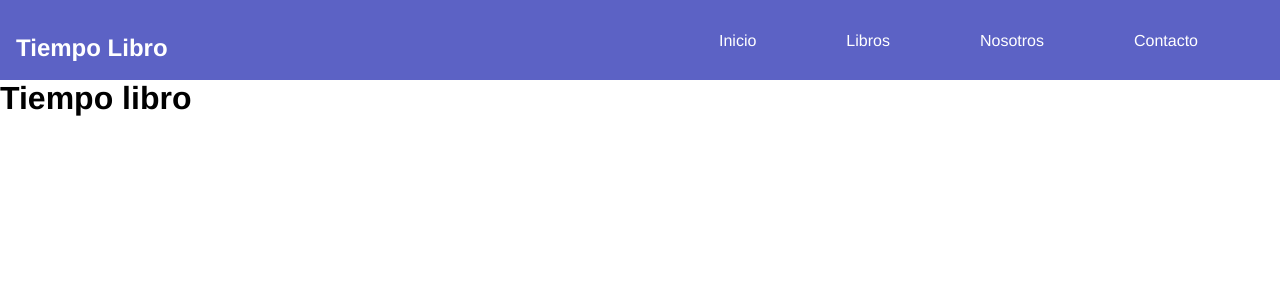
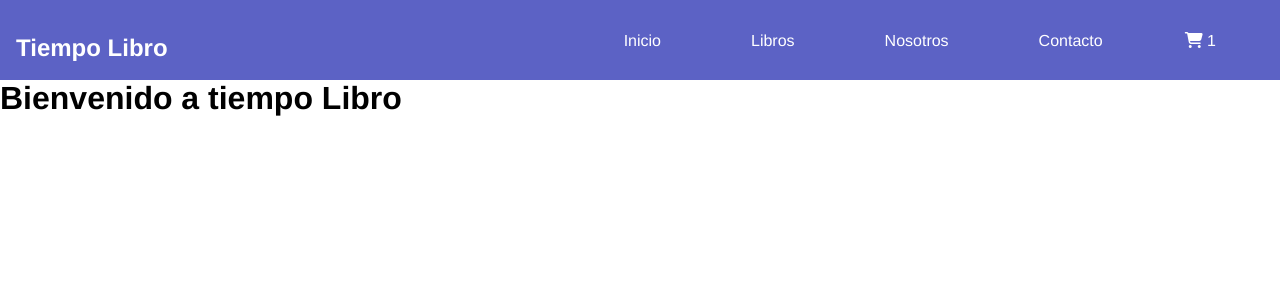
Before and after one commit to grGrimales/ecommerce-tiempo-libro, a React (Create React App) app: page / in a window 1280 px wide. Shown: the top 300 px of the page. Built offline with nearby package versions, Linux system fonts and the light colour scheme.

Commit message:
Se crea dos componentes para mostrar el carrito de compras y uno para mostrar un saludo

```diff
--- a/src/App.js
+++ b/src/App.js
@@ -1,10 +1,12 @@
+import { ItemListContainer } from "./components/ItemListContainer";
 import { NavBar } from "./components/NavBar";
 
 function App() {
   return (
     <div className="App">
       <NavBar />
-      <h1>Tiempo libro</h1>
+
+      <ItemListContainer greetings="Bienvenido a tiempo Libro" />
     </div>
   );
 }
--- /dev/null
+++ b/src/components/CartWidget.js
@@ -0,0 +1,11 @@
+import React from "react";
+
+export const CartWidget = () => {
+  return (
+    <>
+      <span>
+        <i className="fas fa-shopping-cart"></i> 1
+      </span>
+    </>
+  );
+};
--- /dev/null
+++ b/src/components/ItemListContainer.js
@@ -0,0 +1,9 @@
+import React from "react";
+
+export const ItemListContainer = ({ greetings }) => {
+  return (
+    <div>
+      <h1>{greetings}</h1>
+    </div>
+  );
+};
--- a/src/components/NavBar.js
+++ b/src/components/NavBar.js
@@ -1,4 +1,5 @@
 import React, { useState } from "react";
+import { CartWidget } from "./CartWidget";
 
 export const NavBar = () => {
   const [click, setClick] = useState(false);
@@ -46,6 +47,9 @@
                 Contacto
               </a>
             </li>
+            <li className="nav__item">
+              <CartWidget />
+            </li>
           </ul>
         </nav>
       </header>
```
